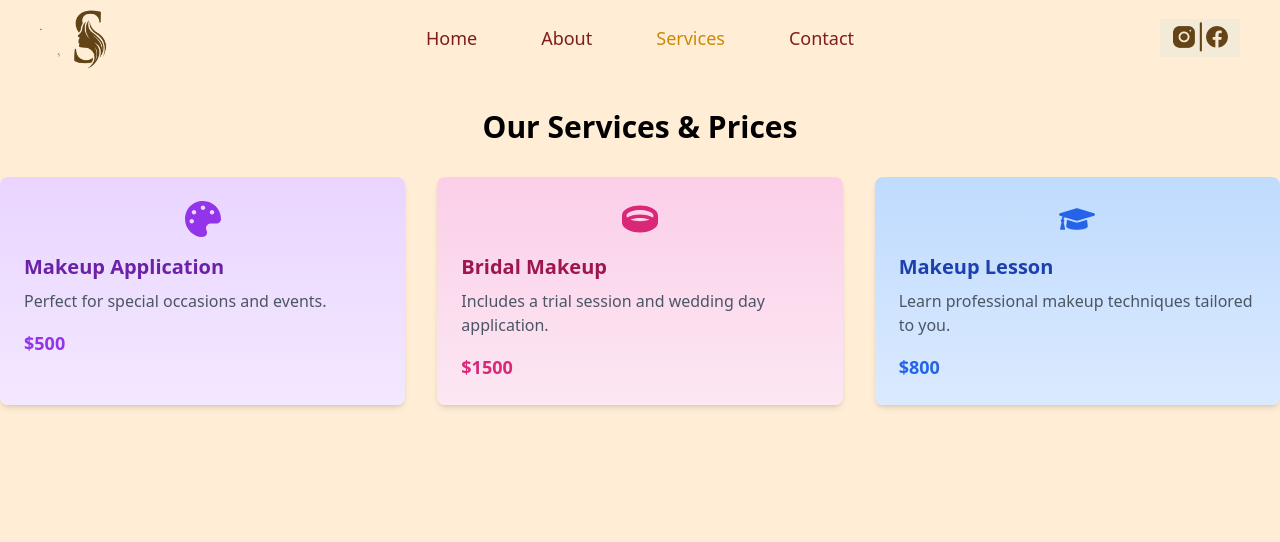
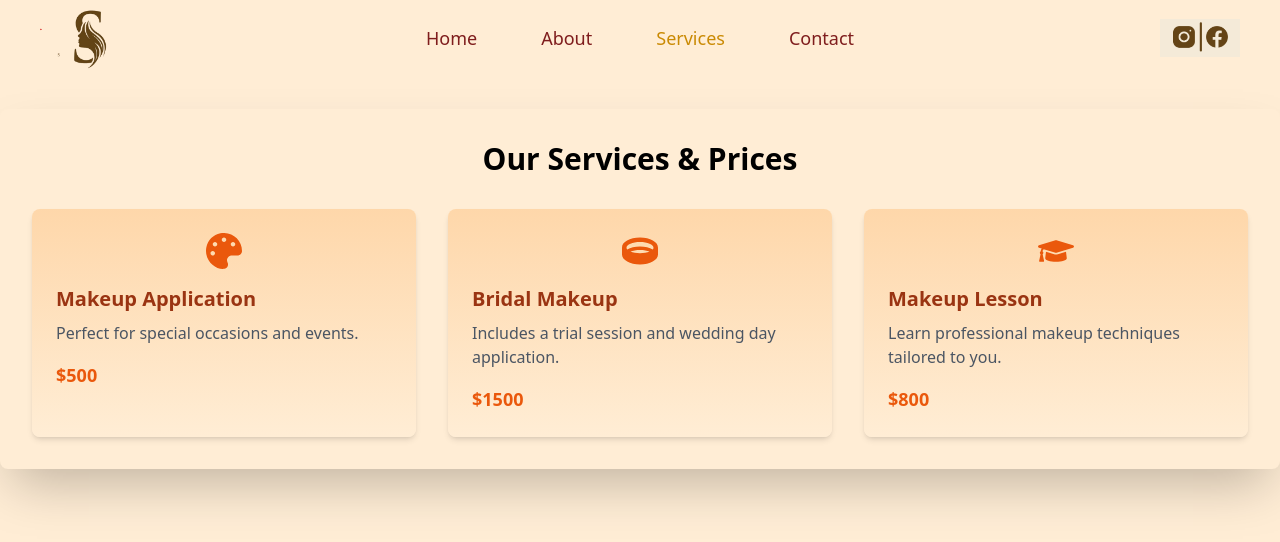
Before and after one commit to YuvrajSinghJadon/ParlourSite, a React (Vite) app in the folder parlour-project/: page /services in a window 1280 px wide. Shown: the top 542 px of the page. Built offline with nearby package versions, Linux system fonts and the light colour scheme.

Commit message:
cards colour change

```diff
--- a/parlour-project/src/components/Services.jsx
+++ b/parlour-project/src/components/Services.jsx
@@ -3,46 +3,46 @@ import { FaPalette, FaRing, FaGraduationCap } from "react-icons/fa";
 
 const Services = () => {
   return (
-    <div className="container mx-auto my-8">
+    <div className="container mx-auto my-8 bg-orange-100 p-8 rounded-lg shadow-2xl">
       <h2 className="text-3xl font-bold mb-8 text-center">
         Our Services & Prices
       </h2>
 
       <div className="grid grid-cols-1 md:grid-cols-2 lg:grid-cols-3 gap-8">
         {/* Service Card 1 */}
-        <div className="bg-gradient-to-b from-purple-200 to-purple-100 p-6 rounded-lg shadow-md">
-          <FaPalette className="text-4xl mb-4 mx-auto text-purple-600" />
-          <h3 className="text-xl font-bold mb-2 text-purple-800">
+        <div className="bg-gradient-to-b from-orange-200 to-orange-100 p-6 rounded-lg shadow-md">
+          <FaPalette className="text-4xl mb-4 mx-auto text-orange-600" />
+          <h3 className="text-xl font-bold mb-2 text-orange-800">
             Makeup Application
           </h3>
           <p className="text-gray-600 mb-4">
             Perfect for special occasions and events.
           </p>
-          <p className="text-lg font-bold text-purple-600">$500</p>
+          <p className="text-lg font-bold text-orange-600">$500</p>
         </div>
 
         {/* Service Card 2 */}
-        <div className="bg-gradient-to-b from-pink-200 to-pink-100 p-6 rounded-lg shadow-md">
-          <FaRing className="text-4xl mb-4 mx-auto text-pink-600" />
-          <h3 className="text-xl font-bold mb-2 text-pink-800">
+        <div className="bg-gradient-to-b from-orange-200 to-orange-100 p-6 rounded-lg shadow-md">
+          <FaRing className="text-4xl mb-4 mx-auto text-orange-600" />
+          <h3 className="text-xl font-bold mb-2 text-orange-800">
             Bridal Makeup
           </h3>
           <p className="text-gray-600 mb-4">
             Includes a trial session and wedding day application.
           </p>
-          <p className="text-lg font-bold text-pink-600">$1500</p>
+          <p className="text-lg font-bold text-orange-600">$1500</p>
         </div>
 
         {/* Service Card 3 */}
-        <div className="bg-gradient-to-b from-blue-200 to-blue-100 p-6 rounded-lg shadow-md">
-          <FaGraduationCap className="text-4xl mb-4 mx-auto text-blue-600" />
-          <h3 className="text-xl font-bold mb-2 text-blue-800">
+        <div className="bg-gradient-to-b from-orange-200 to-orange-100 p-6 rounded-lg shadow-md">
+          <FaGraduationCap className="text-4xl mb-4 mx-auto text-orange-600" />
+          <h3 className="text-xl font-bold mb-2 text-orange-800">
             Makeup Lesson
           </h3>
           <p className="text-gray-600 mb-4">
             Learn professional makeup techniques tailored to you.
           </p>
-          <p className="text-lg font-bold text-blue-600">$800</p>
+          <p className="text-lg font-bold text-orange-600">$800</p>
         </div>
 
         {/* Add more service cards as needed */}
```
